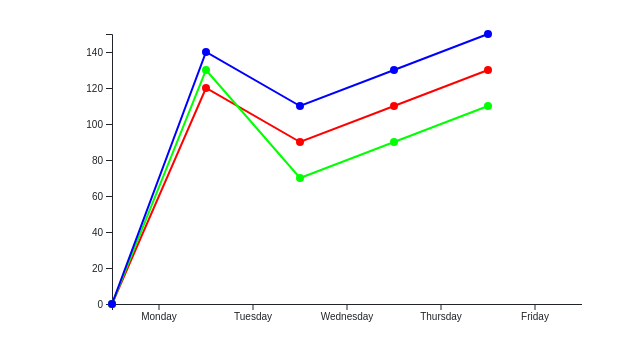
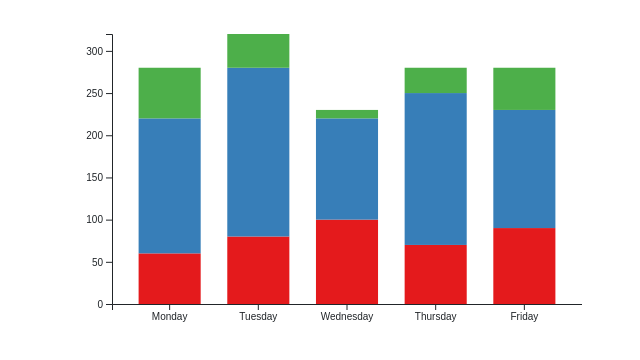
Before and after one commit to msgassama/d3-reports, a React (Create React App) app: page / in a window 1280 px wide. Shown: the top 360 px of the page, without its empty margins (380-1020 px from the left). Built offline with nearby package versions, Linux system fonts and the light colour scheme.

Commit message:
setup stacked bar chart

```diff
--- a/src/App.js
+++ b/src/App.js
@@ -1,8 +1,9 @@
 import { Col, Container, Row } from 'react-bootstrap';
 import './App.css';
 import BarChart from './components/BarChart';
-import { DATA, DATA_BY_CATEGORY } from './data/Data'
+import { DATA, DATA_BY_CATEGORY, STACKED_BAR_CHART_DATA } from './data/Data'
 import MultiSeriesLineChart from './components/MultiSeriesLineChart';
+import StackedBarChart from './components/StackedBarChart';
 
 function App() {
   return (
@@ -12,9 +13,14 @@ function App() {
           <BarChart data={DATA} />
         </Col>
       </Row> */}
-      <Row>
+      {/* <Row>
         <Col className='col-md-8 offset-md-4'>
           <MultiSeriesLineChart data={DATA_BY_CATEGORY} />
+        </Col>
+      </Row> */}
+       <Row>
+        <Col className='col-md-8 offset-md-4'>
+          <StackedBarChart data={STACKED_BAR_CHART_DATA} />
         </Col>
       </Row>
     </Container>
--- /dev/null
+++ b/src/components/StackedBarChart.js
@@ -0,0 +1,230 @@
+import * as d3 from "d3";
+import { useEffect, useRef } from "react";
+
+function sum(values) {
+  return values.reduce((prev, value) => prev + value, 0);
+}
+
+export function StackedBarChart({ data }) {
+  const axisBottomRef = useRef(null);
+  const axisLeftRef = useRef(null);
+
+  const categories = data.map((d) => d.category);
+  const subgroups = data[0].values.map((d) => d.label);
+  const max = Math.max(
+    ...data.map((d) => sum(d.values.map((v) => v.value)))
+  );
+
+  const margin = { top: 10, right: 0, bottom: 20, left: 30 };
+  const width = 500 - margin.left - margin.right;
+  const height = 300 - margin.top - margin.bottom;
+
+  const scaleX = d3.scaleBand().domain(categories).range([0, width]).padding(0.3);
+  const scaleY = d3.scaleLinear().domain([0, max]).range([height, 0]);
+  const color = d3
+    .scaleOrdinal()
+    .domain(subgroups)
+    .range(["#e41a1c", "#377eb8", "#4daf4a"]);
+  const stacked = d3.stack().keys(subgroups)(
+    data.map((d) => ({
+      category: d.category,
+      ...d.values.reduce(
+        (acc, value) => ({ ...acc, [value.label]: value.value }),
+        {}
+      ),
+    }))
+  );
+
+  useEffect(() => {
+    if (axisBottomRef.current) {
+      d3.select(axisBottomRef.current).call(d3.axisBottom(scaleX));
+    }
+
+    if (axisLeftRef.current) {
+      d3.select(axisLeftRef.current).call(d3.axisLeft(scaleY));
+    }
+  }, [scaleX, scaleY]);
+
+  return (
+    <svg
+      width={width + margin.left + margin.right}
+      height={height + margin.top + margin.bottom}
+    >
+      <g transform={`translate(${margin.left}, ${margin.top})`}>
+        <g ref={axisBottomRef} transform={`translate(0, ${height})`} />
+        <g ref={axisLeftRef} />
+        {stacked.map((data, index) => {
+          return (
+            <g key={`group-${index}`} fill={color(data.key)}>
+              {data.map((d, index) => {
+                const label = String(d.data.category);
+                const y0 = scaleY(d[0]);
+                const y1 = scaleY(d[1]);
+
+                return (
+                  <rect
+                    key={`rect-${index}`}
+                    x={scaleX(label)}
+                    y={y1}
+                    width={scaleX.bandwidth()}
+                    height={y0 - y1 || 0}
+                  />
+                );
+              })}
+            </g>
+          );
+        })}
+      </g>
+    </svg>
+  );
+}
+ export default StackedBarChart
+
+// import * as d3 from "d3";
+// import { useEffect, useRef } from "react";
+
+// function sum(values) {
+//   return values.reduce((prev, value) => prev + value, 0);
+// }
+
+// const StackedBarChart = ({ data }) => {
+//   const axisBottomRef = useRef(null);
+//   const axisLeftRef = useRef(null);
+
+//   const header = "label,value1,value2,value3";
+//   const body = data
+//     .map(({ label, values }) => [label, ...values].join(","))
+//     .join("\n");
+//   const csv = d3.csvParse([header, body].join("\n"));
+
+//   const margin = { top: 10, right: 0, bottom: 20, left: 30 };
+//   const width = 500 - margin.left - margin.right;
+//   const height = 300 - margin.top - margin.bottom;
+
+//   const subgroups = header.split(",");
+//   const labels = csv.map((data) => data.label || "");
+//   const max = Math.max(
+//     ...csv.map((data) =>
+//       sum([data.value1, data.value2, data.value3].map(Number))
+//     )
+//   );
+
+//   const scaleX = d3.scaleBand().domain(data.map(({ category }) => category)).range([0, width]).padding(0.3);
+//   const scaleY = d3.scaleLinear().domain([0, max]).range([height, 0]);
+//   const color = d3
+//     .scaleOrdinal()
+//     .domain(subgroups)
+//     .range(["#e41a1c", "#377eb8", "#4daf4a"]);
+//   const stacked = d3.stack().keys(subgroups)(csv);
+
+//   useEffect(() => {
+//     if (axisBottomRef.current) {
+//       d3.select(axisBottomRef.current).call(d3.axisBottom(scaleX));
+//     }
+
+//     if (axisLeftRef.current) {
+//       d3.select(axisLeftRef.current).call(d3.axisLeft(scaleY));
+//     }
+//   }, [scaleX, scaleY]);
+
+//   return (
+//     <svg
+//       width={width + margin.left + margin.right}
+//       height={height + margin.top + margin.bottom}
+//     >
+//       <g transform={`translate(${margin.left}, ${margin.top})`}>
+//         <g ref={axisBottomRef} transform={`translate(0, ${height})`} />
+//         <g ref={axisLeftRef} />
+//         {stacked.map((data, index) => {
+//           return (
+//             <g key={`group-${index}`} fill={color(data.key)}>
+//               {data.map((d, index) => {
+//                 const label = String(d.data.label);
+//                 const y0 = scaleY(d[0]);
+//                 const y1 = scaleY(d[1]);
+
+//                 return (
+//                   <rect
+//                     key={`rect-${index}`}
+//                     x={scaleX(label)}
+//                     y={y1}
+//                     width={scaleX.bandwidth()}
+//                     height={y0 - y1 || 0}
+//                   />
+//                 );
+//               })}
+//             </g>
+//           );
+//         })}
+//       </g>
+//     </svg>
+//   );
+// }
+
+// export default StackedBarChart
+
+
+// import { scaleBand, scaleLinear, scaleOrdinal } from "d3";
+// import React from "react";
+// import AxisBottom from "./custom/AxisBottom";
+// import AxisLeft from "./barcomponents/AxisLeft";
+
+// const StackedBarChart = ({ data = [] }) => {
+//   const margin = { top: 10, right: 0, bottom: 20, left: 30 };
+//   const width = 500 - margin.left - margin.right;
+//   const height = 300 - margin.top - margin.bottom;
+
+//   const categories = data.map(({ category }) => category);
+//   const subCategories = data[0].values.map(({ label }) => label);
+
+//   const xScale = scaleBand()
+//     .domain(data.map(({ category }) => category))
+//     .range([0, width])
+//     .padding(0.5);
+
+//   const yScale = scaleLinear()
+    // .domain([
+    //   0,
+    //   Math.max(
+    //     ...data.flatMap(({ values }) => values.map(({ value }) => value))
+    //   ),
+    // ])
+//     .range([height, 0]);
+
+//   const colorScale = scaleOrdinal()
+//     .domain(subCategories)
+//     .range(["#ff0000", "#00ff00", "#0000ff"]);
+
+//   return (
+//     <svg
+//       width={width + margin.left + margin.right}
+//       height={height + margin.top + margin.bottom}
+//     >
+//       <g transform={`translate(${margin.left}, ${margin.top})`}>
+//         <AxisBottom
+//           scales={{ x: xScale }}
+//           transform={`translate(0, ${height})`}
+//         />
+//         <AxisLeft scale={yScale} />
+
+//         {data.map(({ category, values }) => (
+//           <g key={category}>
+//             {values.map(({ label, value }) => (
+//               <rect
+//                 key={`${category}-${label}`}
+//                 x={xScale(category)}
+//                 y={yScale(value)}
+//                 width={xScale.bandwidth()}
+//                 height={yScale(0) - yScale(value)}
+//                 fill={colorScale(label)}
+//               />
+//             ))}
+//           </g>
+//         ))}
+
+//       </g>
+//     </svg>
+//   );
+// };
+
+// export default StackedBarChart;
--- a/src/data/Data.js
+++ b/src/data/Data.js
@@ -38,3 +38,46 @@ export const DATA_BY_CATEGORY = [
     ],
   },
 ];
+
+export const STACKED_BAR_CHART_DATA = [
+  {
+    category: "Monday",
+    values: [
+      { label: "Catering", value: 60 },
+      { label: "Cleaning", value: 160 },
+      { label: "Housekeeping", value: 60 },
+    ],
+  },
+  {
+    category: "Tuesday",
+    values: [
+      { label: "Catering", value: 80 },
+      { label: "Cleaning", value: 200 },
+      { label: "Housekeeping", value: 40 },
+    ],
+  },
+  {
+    category: "Wednesday",
+    values: [
+      { label: "Catering", value: 100 },
+      { label: "Cleaning", value: 120 },
+      { label: "Housekeeping", value: 10 },
+    ],
+  },
+  {
+    category: "Thursday",
+    values: [
+      { label: "Catering", value: 70 },
+      { label: "Cleaning", value: 180 },
+      { label: "Housekeeping", value: 30 },
+    ],
+  },
+  {
+    category: "Friday",
+    values: [
+      { label: "Catering", value: 90 },
+      { label: "Cleaning", value: 140 },
+      { label: "Housekeeping", value: 50 },
+    ],
+  },
+];
```
Also changed, not shown: 1 other file (tests, documents, lock files or other folders).
